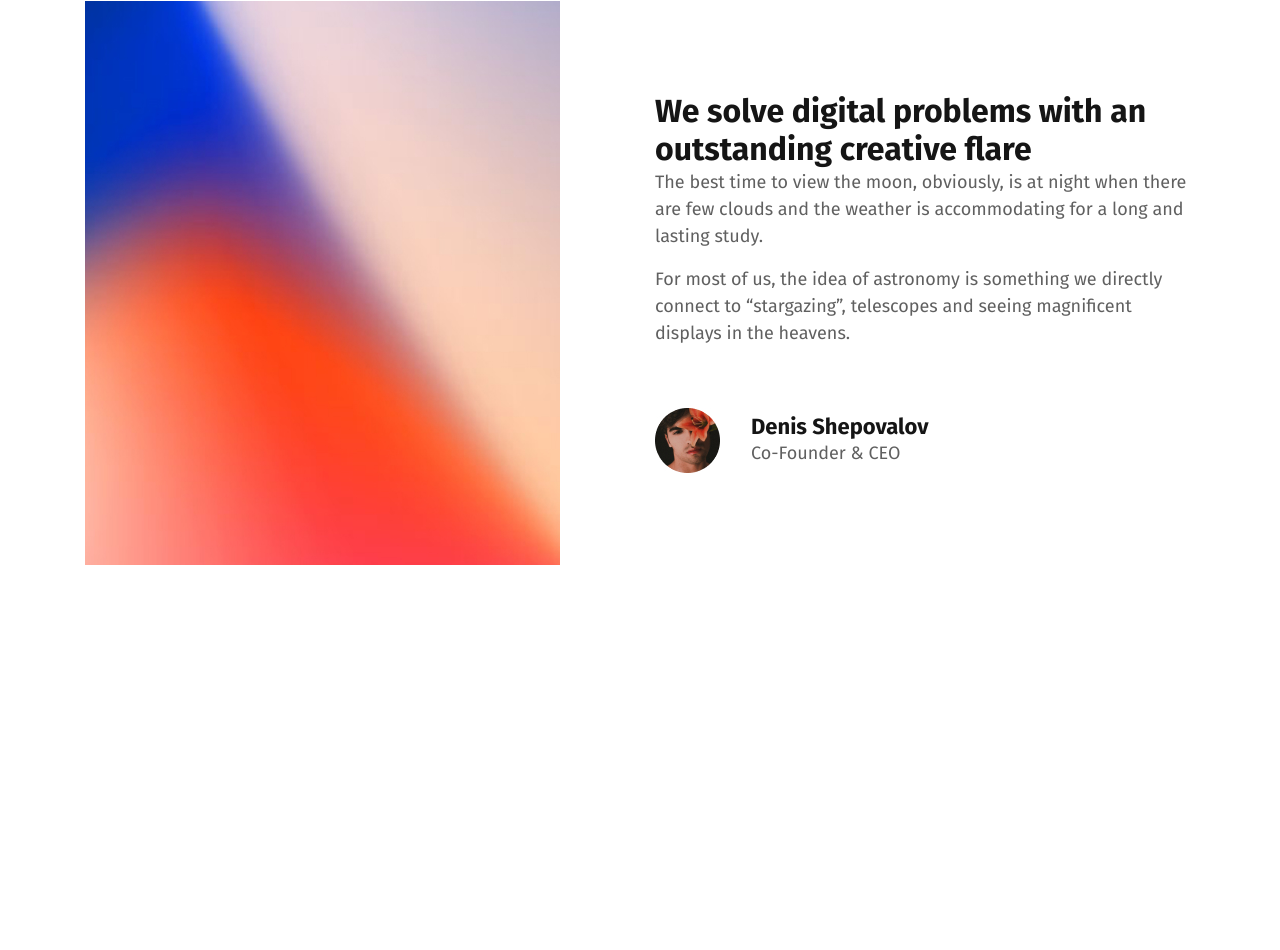
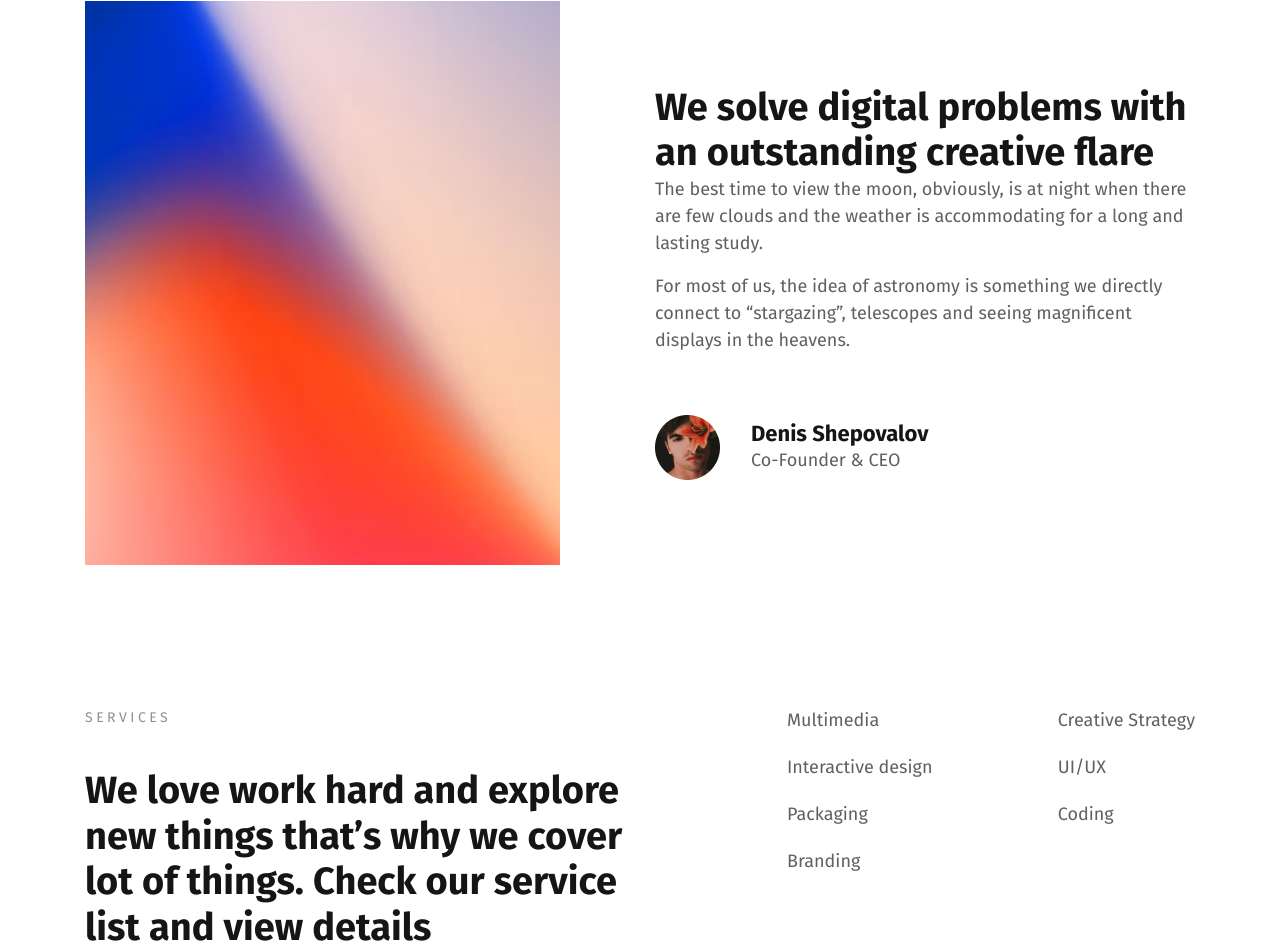
Before and after one commit to eiforiaa/Project2, a plain HTML site: page index.html in a window 1280 px wide. Shown: the part 896-1846 px from the top of the page. Before the commit the page ends 1461 px from the top, so only its background shows below. Drawn offline with Linux system fonts and the light colour scheme.

Commit message:
2,5 страницы, пока все ок

```diff
--- a/css/main.css
+++ b/css/main.css
@@ -8,12 +8,20 @@ button{
 	border: none;
 	background: transparent;
 }
+ul,li{
+	display: block;
+	padding: 0;
+	margin: 0;
+}
 h1, h2, h3, h4, h5, h6{
 	font-style: normal;
 	font-weight: 700;
 	color: #151515;
 	margin: 0;
 	padding: 0;
+}
+h2{
+	font-size: 38px;
 }
 
 .btn{
@@ -108,7 +116,7 @@ position: static;
 
 }
 .about-title{
-	font-size: 38px ;
+	/*font-size: 38px ;*/
 	margin-bottom: 30px;
 }
 .about__text{
@@ -127,3 +135,29 @@ font-size: 22px;
 .about__dop{
 margin-bottom: 0;
 }
+.services{
+	padding-top: 142px;
+}
+
+.section-title__label{
+text-transform: uppercase;
+font-size: 14px;
+letter-spacing: 0.25em;
+color: #8F8F8F;
+margin-bottom: 40px;
+
+}
+.section-title__heading{
+
+}
+.serv-list{
+color: #606060;
+}
+.serv-list__item{
+margin-bottom: 20px;
+
+}
+.serv-list-left{
+	margin-left: 37px;
+
+}
--- a/index.html
+++ b/index.html
@@ -93,7 +93,52 @@
 			</div>
 		</div>
 	</section>
+	<div class="section services">
+		<div class="container">
+			<div class="row">
+				<div class="col-md-6">
+					<div class="section-title">
+						<p class="section-title__label">
+							Services
+						</p>
+						<h2 class="section-title__heading">
+							We love work hard and explore new things that’s why we cover lot of things. Check our service list and view details
+						</h2>
+					</div>
+				</div>
+				<div class="col-md-5 ml-auto d-flex justify-content-between">
+					<ul class="serv-list serv-list-left">
+						<li class="serv-list__item">
+							Multimedia
+						</li>
+						<li class="serv-list__item">
+							Interactive design
+						</li>
+						<li class="serv-list__item">
+							Packaging
+						</li>
+						<li class="serv-list__item">
+							Branding
+						</li>
+					</ul>
 
+
+					<ul class="serv-list serv-list-right">
+						<li class="serv-list__item">
+							Creative Strategy
+						</li>
+						<li class="serv-list__item">
+							UI/UX
+						</li>
+						<li class="serv-list__item">
+							Coding
+						</li>
+
+					</ul>
+				</div>
+			</div>
+		</div>
+	</div>
 
 </body>
 </html>
```
